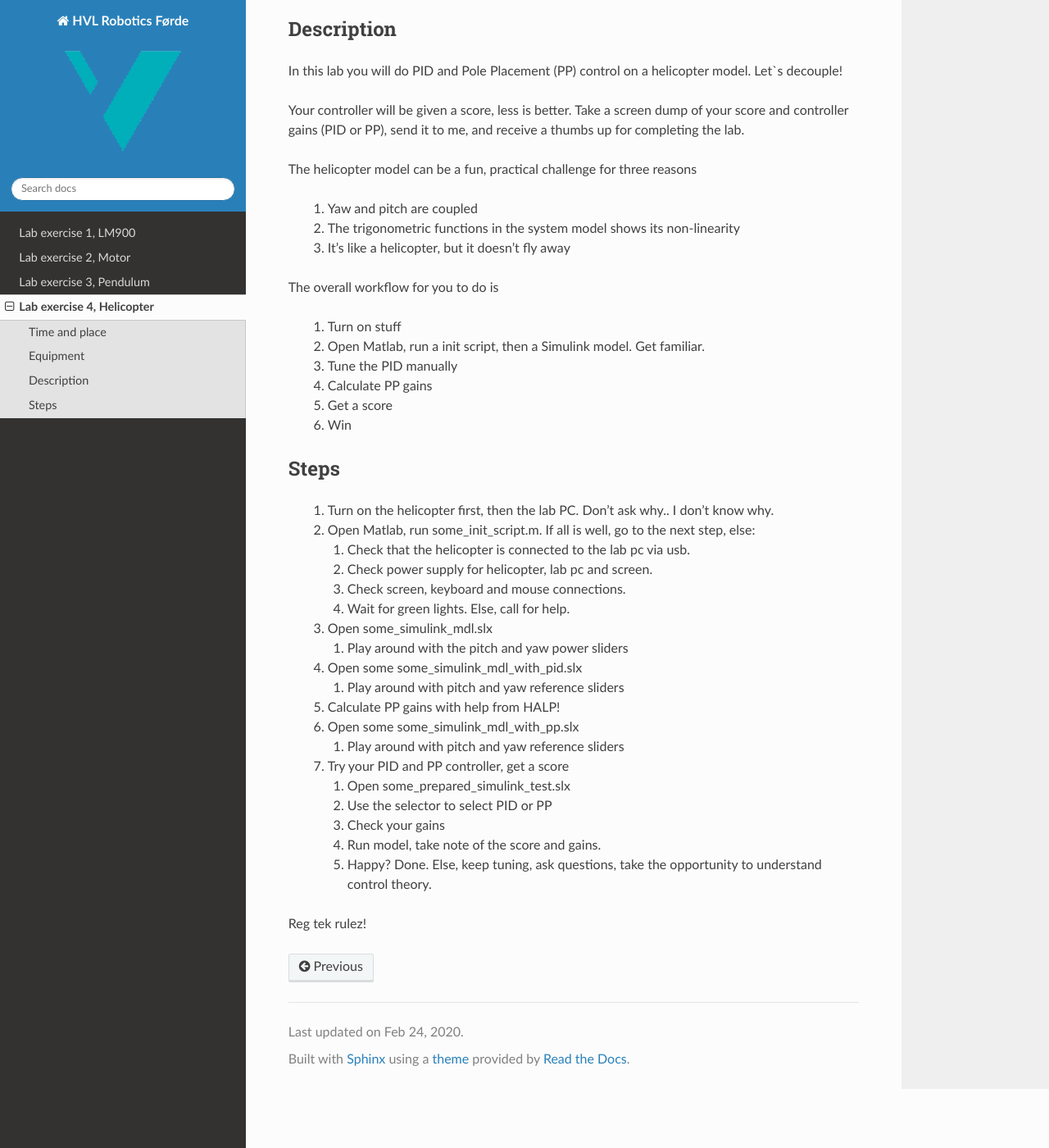
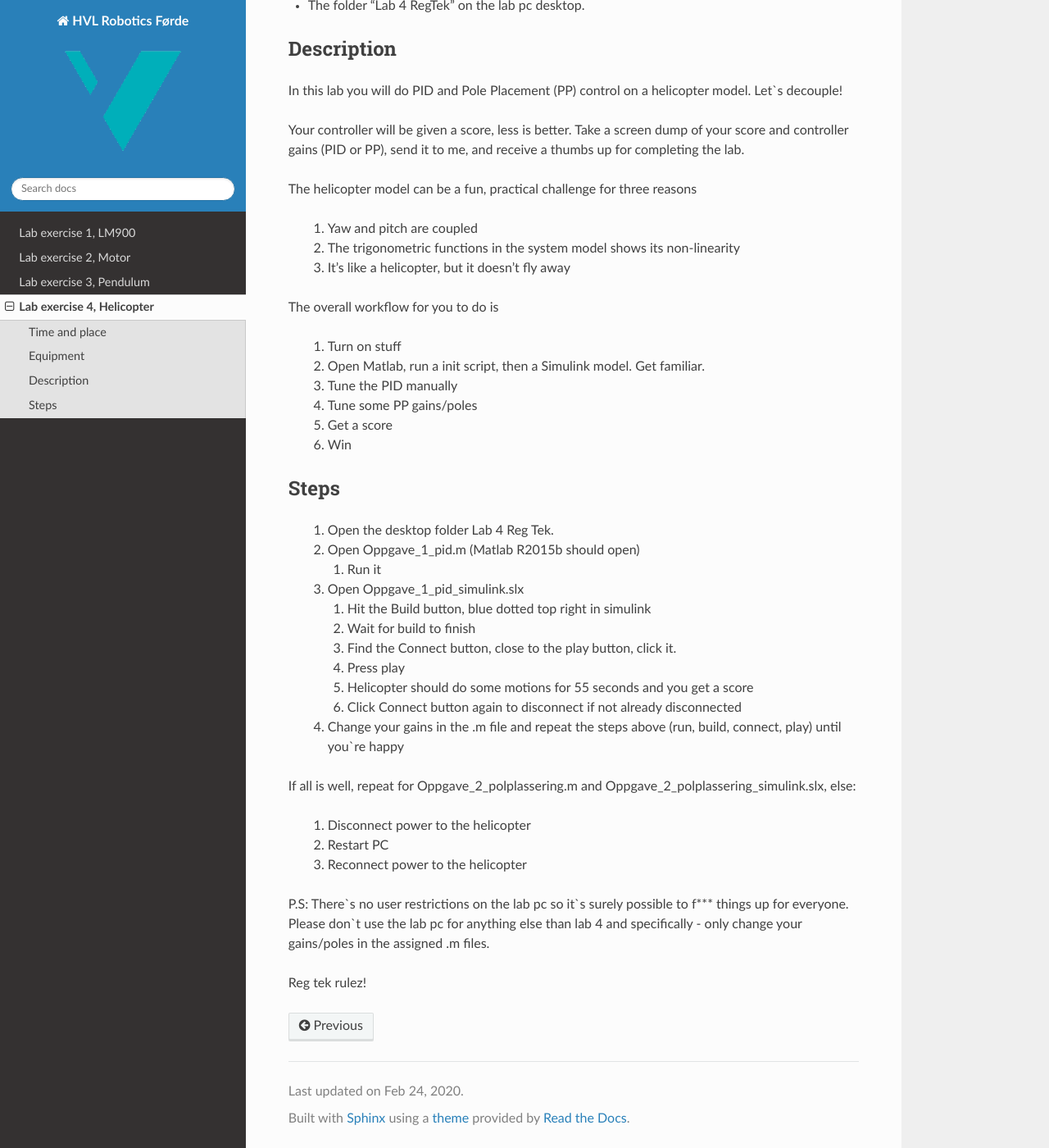
Before and after one commit to frdedynamics/reg-tek-labs, a Sphinx documentation site: the page built from source/texts/lab4.rst, in a window 1280 px wide and 1400 px high, scrolled down 570 px. Shown: the whole window at 82% size. Built offline with Sphinx 7.4.7 and the Read the Docs theme 2.0.0, drawn with Linux system fonts in a browser that asks for light colours; the version number could not be read and is left out.

Commit message:
Update lab4.rst

```diff
--- a/source/texts/lab4.rst
+++ b/source/texts/lab4.rst
@@ -15,6 +15,7 @@ Equipment
 ==============================================
 - Helicopter model from Quanser with two propellers in "helicopter" configuration (not "duo copter")
 - Lab PC, specific for the helicopter. This has Matlab, Simulink, all necessary licenses and other software.
+- The folder "Lab 4 RegTek" on the lab pc desktop.
 
 
 
@@ -39,42 +40,38 @@ The overall workflow for you to do is
     #. Turn on stuff
     #. Open Matlab, run a init script, then a Simulink model. Get familiar.
     #. Tune the PID manually
-    #. Calculate PP gains
+    #. Tune some PP gains/poles
     #. Get a score
     #. Win
 
 Steps
 ==============================================
 
- #. Turn on the helicopter first, then the lab PC. Don't ask why.. I don't know why.
- #. Open Matlab, run some_init_script.m. If all is well, go to the next step, else:
+ #. Open the desktop folder Lab 4 Reg Tek.
+ #. Open Oppgave_1_pid.m (Matlab R2015b should open)
 
-    #. Check that the helicopter is connected to the lab pc via usb.
-    #. Check power supply for helicopter, lab pc and screen.
-    #. Check screen, keyboard and mouse connections.
-    #. Wait for green lights. Else, call for help.
+    #. Run it
 
- #. Open some_simulink_mdl.slx
+ #. Open Oppgave_1_pid_simulink.slx
 
-    #. Play around with the pitch and yaw power sliders
+    #. Hit the Build button, blue dotted top right in simulink
+    #. Wait for build to finish
+    #. Find the Connect button, close to the play button, click it.
+    #. Press play
+    #. Helicopter should do some motions for 55 seconds and you get a score
+    #. Click Connect button again to disconnect if not already disconnected
 
- #. Open some some_simulink_mdl_with_pid.slx
+ #. Change your gains in the .m file and repeat the steps above (run, build, connect, play) until you`re happy
 
-    #. Play around with pitch and yaw reference sliders
+If all is well, repeat for Oppgave_2_polplassering.m and Oppgave_2_polplassering_simulink.slx, else:
 
- #. Calculate PP gains with help from HALP!
+    #. Disconnect power to the helicopter
+    #. Restart PC
+    #. Reconnect power to the helicopter
 
- #. Open some some_simulink_mdl_with_pp.slx
-
-    #. Play around with pitch and yaw reference sliders
-
- #. Try your PID and PP controller, get a score
-
-    #. Open some_prepared_simulink_test.slx
-    #. Use the selector to select PID or PP
-    #. Check your gains
-    #. Run model, take note of the score and gains.
-    #. Happy? Done. Else, keep tuning, ask questions, take the opportunity to understand control theory.
+P.S: There`s no user restrictions on the lab pc so it`s surely possible to f*** things up for everyone.
+Please don`t use the lab pc for anything else than lab 4 and specifically - only change your gains/poles in the
+assigned .m files.
 
 Reg tek rulez!
 
```
